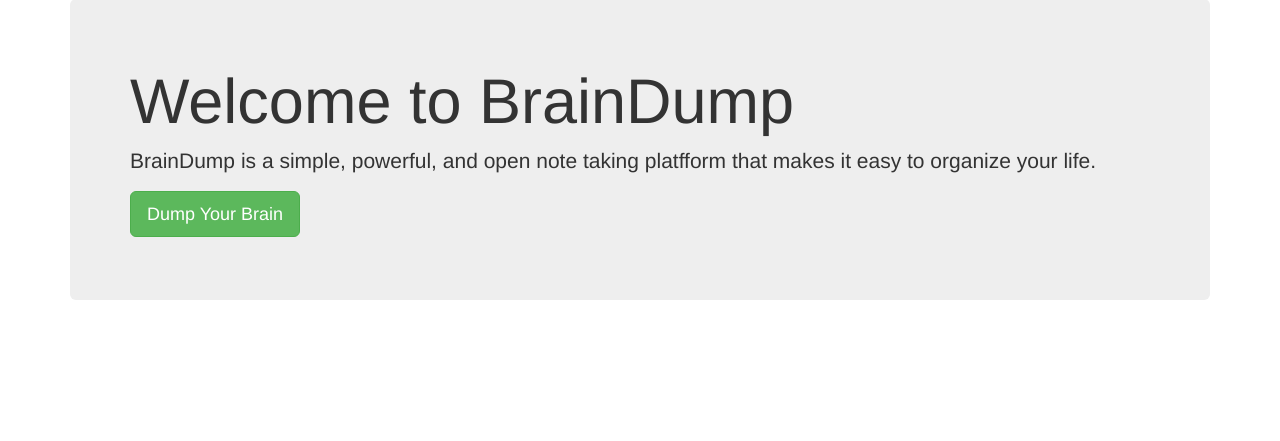
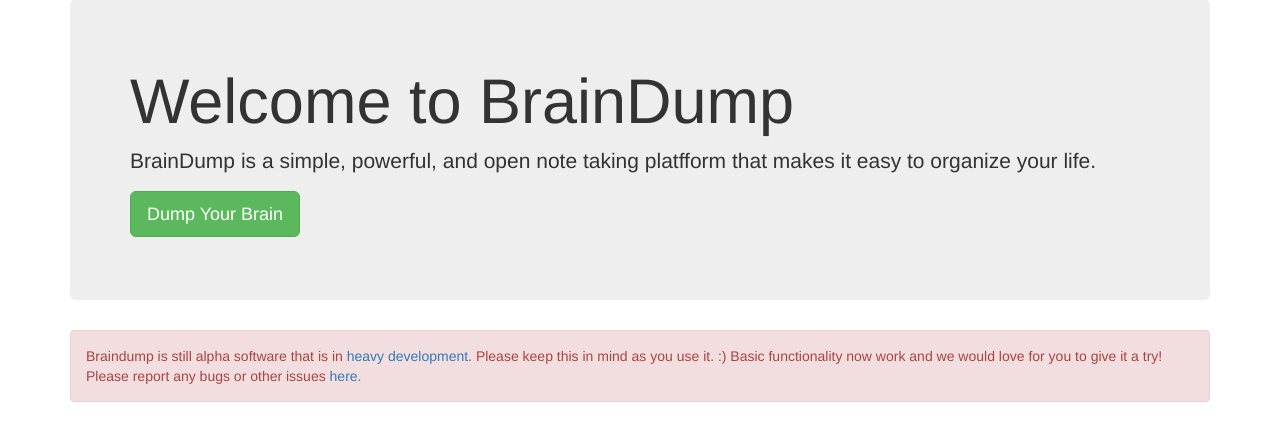
Before and after one commit to levlaz/braindump, a Flask app: template app/templates/index.html in a window 1280 px wide. Shown: the part 73-514 px from the top of the page. Run offline with Flask 2, Linux system fonts and the light colour scheme; the template is opened without the code that fills it, so the values that code supplies are empty; some libraries are stand-ins or nearby versions.

Commit message:
Added Warning Message on Outer Page

```diff
--- a/app/templates/outer.html
+++ b/app/templates/outer.html
@@ -3,3 +3,8 @@
   <p class="lead">BrainDump is a simple, powerful, and open note taking platfform that makes it easy to organize your life.</p>
   <p><a class="btn btn-lg btn-success" href="/auth/register" role="button">Dump Your Brain</a></p>
 </div>
+
+  <div class="alert alert-danger">
+    <p>Braindump is still alpha software that is in <a href="https://github.com/levlaz/braindump">heavy development</a>. Please keep this in mind as you use it. :) Basic functionality now work and we would love for you to give it a try! Please report any bugs or other issues <a href="https://github.com/levlaz/braindump/issues">here. </a> </p>
+
+  </div>
```
